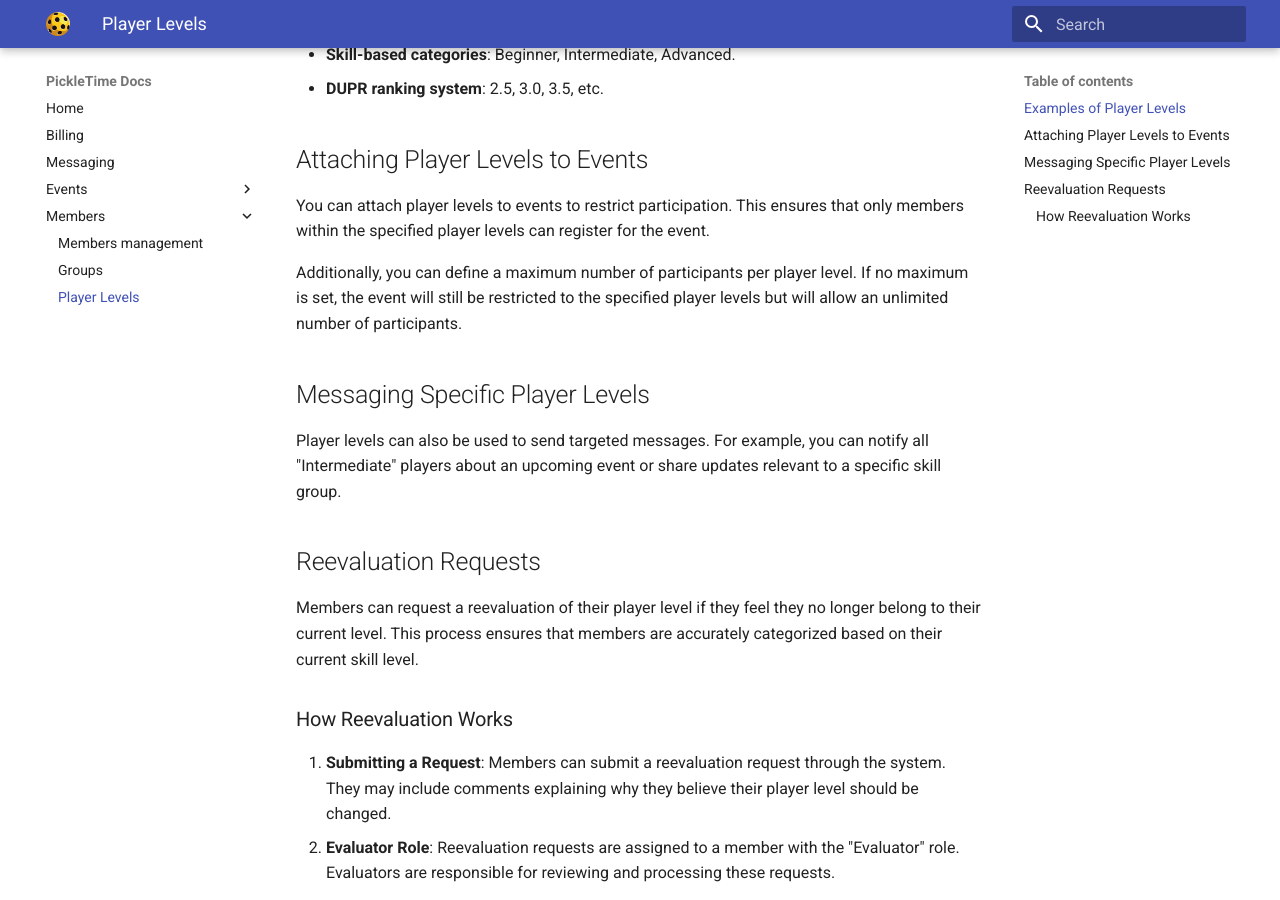
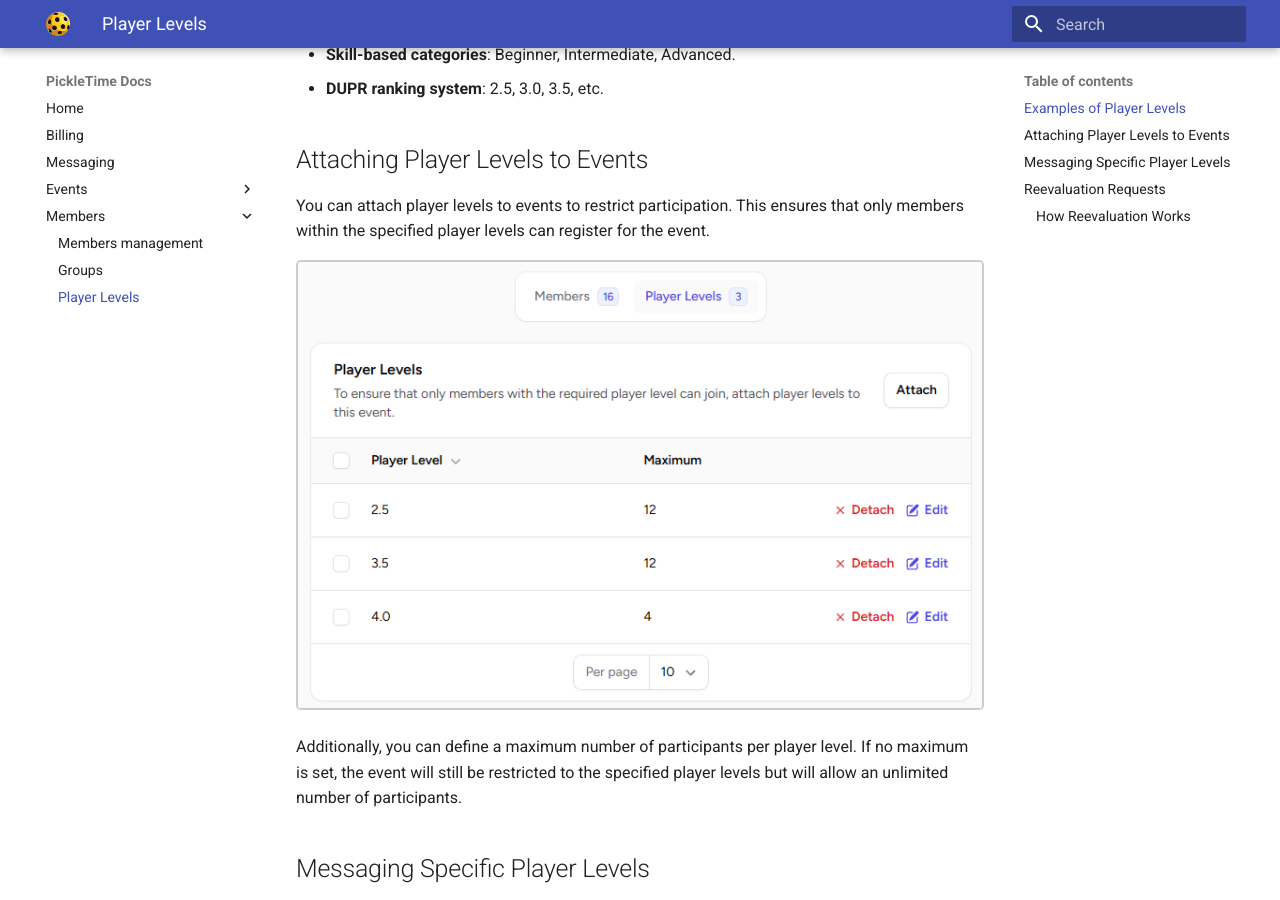
Before and after one commit to jorioux/docs, an MkDocs documentation site: the page built from docs/members/player_levels.md, in a window 1280 px wide and 900 px high, scrolled down 321 px. Built offline with MkDocs 1.6.1 and Material for MkDocs 9.7.7, drawn with Linux system fonts in a browser that asks for light colours.

Commit message:
add attach player level image

```diff
--- a/docs/members/player_levels.md
+++ b/docs/members/player_levels.md
@@ -12,6 +12,8 @@ Player levels can be customized based on your club's preferences. Common example
 ## Attaching Player Levels to Events
 
 You can attach player levels to events to restrict participation. This ensures that only members within the specified player levels can register for the event.
+
+![Attach player levels to events](../images/attach-player-levels-to-events.png)
 
 Additionally, you can define a maximum number of participants per player level. If no maximum is set, the event will still be restricted to the specified player levels but will allow an unlimited number of participants.
 
```
Also changed, not shown: docs/images/attach-player-levels-to-events.png (added).
